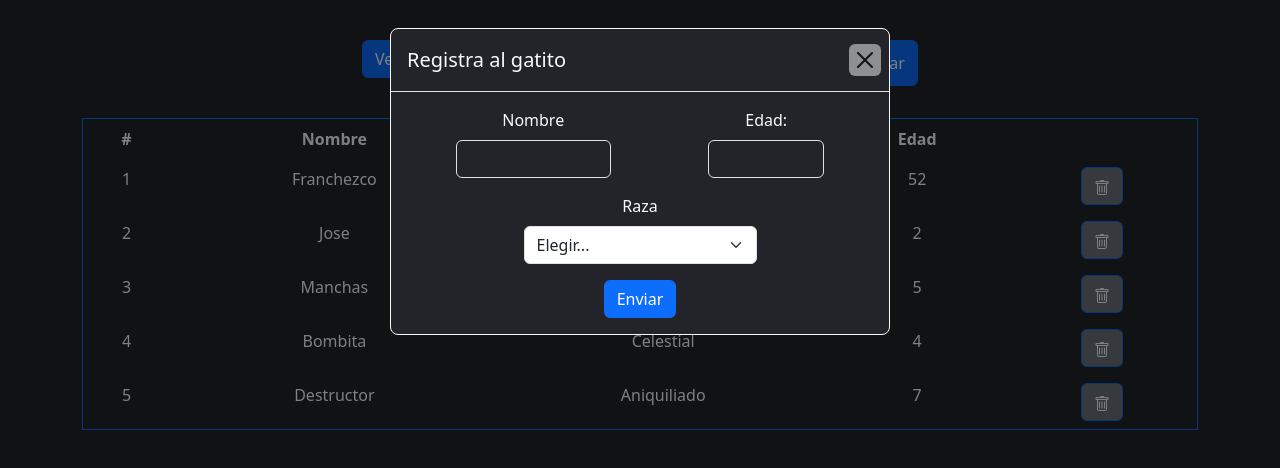
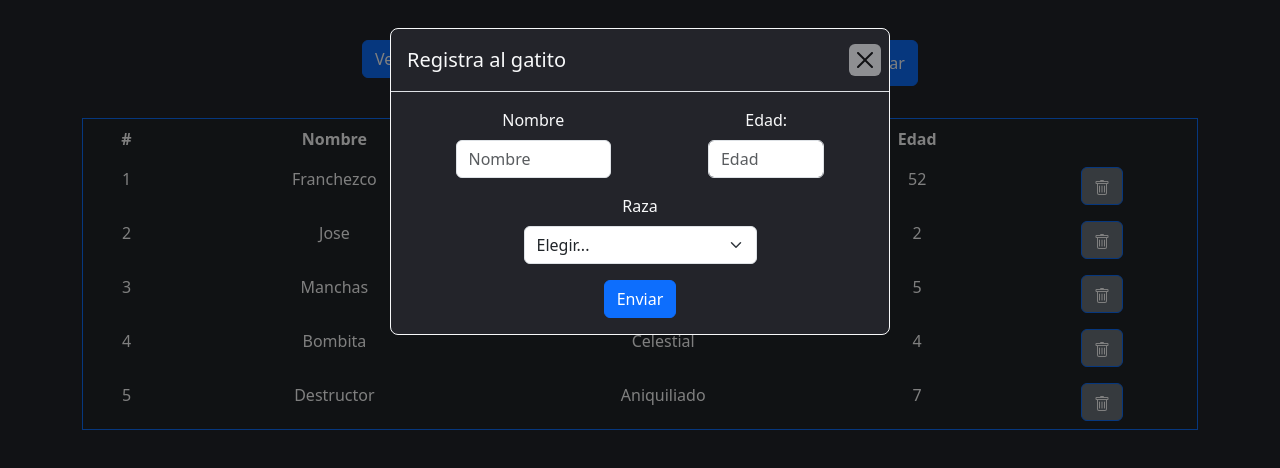
Before and after one commit to ELVIS1230/boostrap-interfaces, a React (Vite) app: page / in a window 1280 px wide. Both pictures are taken after a click on the button "Registrar". Shown: the top 468 px of the page. Built offline with nearby package versions, Linux system fonts and the light colour scheme.

Commit message:
coorreción placeholder

```diff
--- a/src/components/Formulario.jsx
+++ b/src/components/Formulario.jsx
@@ -33,19 +33,19 @@ export function Formulario({agregarGatos}) {
                 <div className="d-flex justify-content-around ">
                 <div className="col-md-4">
                     <label htmlFor="validationCustom01" className="form-label">Nombre</label>
-                    <input type="text" name='nombre' value={nuevoDato.nombre} onChange={handleChange} className="form-control text-ligth" id="validationCustom01" required
+                    <input type="text" name='nombre' value={nuevoDato.nombre} onChange={handleChange} className="form-control text-ligth" id="validationCustom01" placeholder="Nombre" required
                     // placeholder="Placeholder Input"
-                    style={{background: 'transparent', color:'white'}}/>
+                    style={{background: 'white', color:'black'}}/>
                     <div className="valid-feedback">
                         ¡Se ve bien!
                     </div>
                 </div>
                 <div className="col-md-3">
                     <label htmlFor="validationCustom05" className="form-label">Edad: </label>
-                    <input type="number" value={nuevoDato.edad} name='edad' onChange={handleChange} className="form-control" id="validationCustom05" required
-                    style={{background: 'transparent', color:'white'}} />
+                    <input type="number" value={nuevoDato.edad} name='edad' onChange={handleChange} className="form-control" id="validationCustom05" placeholder="Edad" required
+                    style={{background: 'whrite', color:'black'}} />
                     <div className="invalid-feedback">
-                        Proporcione un código postal válido.
+                        Proporcione un código válido.
                     </div>
                 </div>
                 </div>
```
Also changed, not shown: src/App.css (line endings or trailing spaces).
